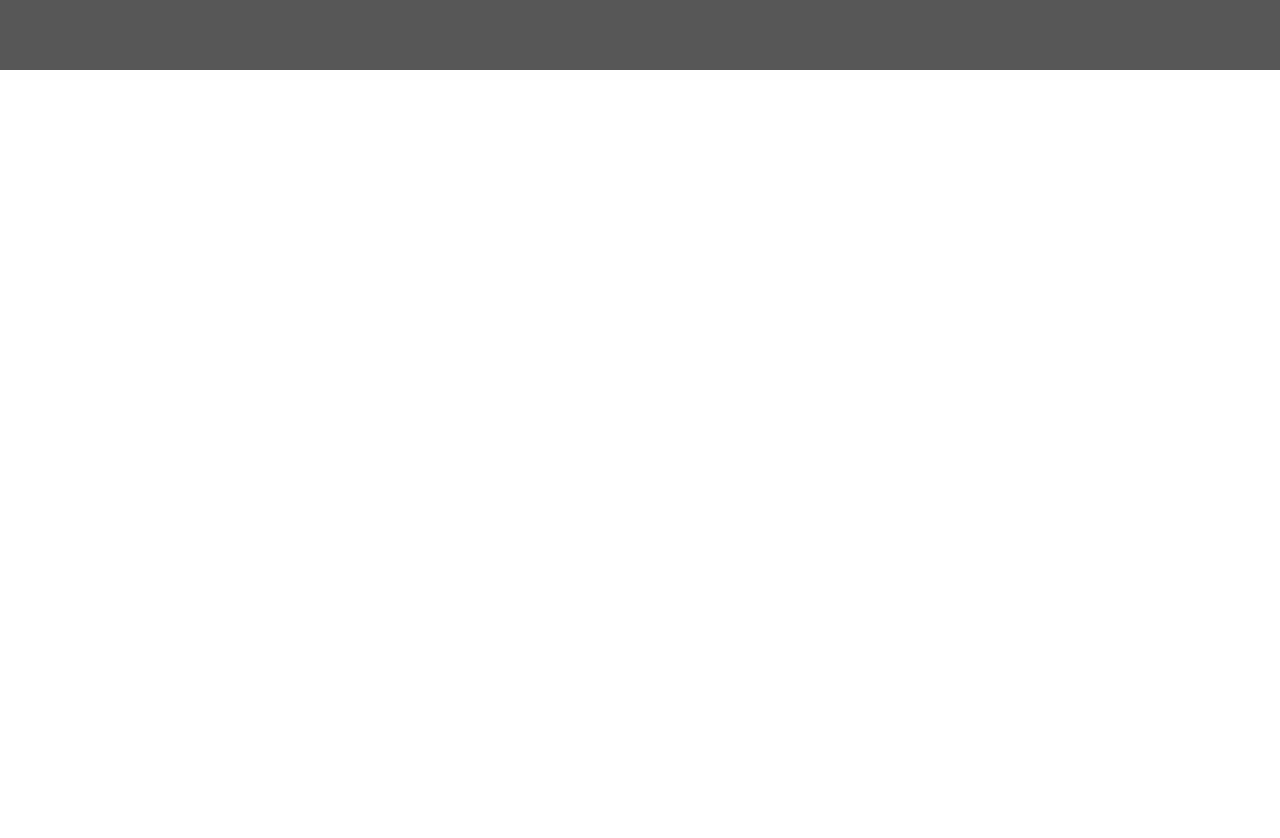
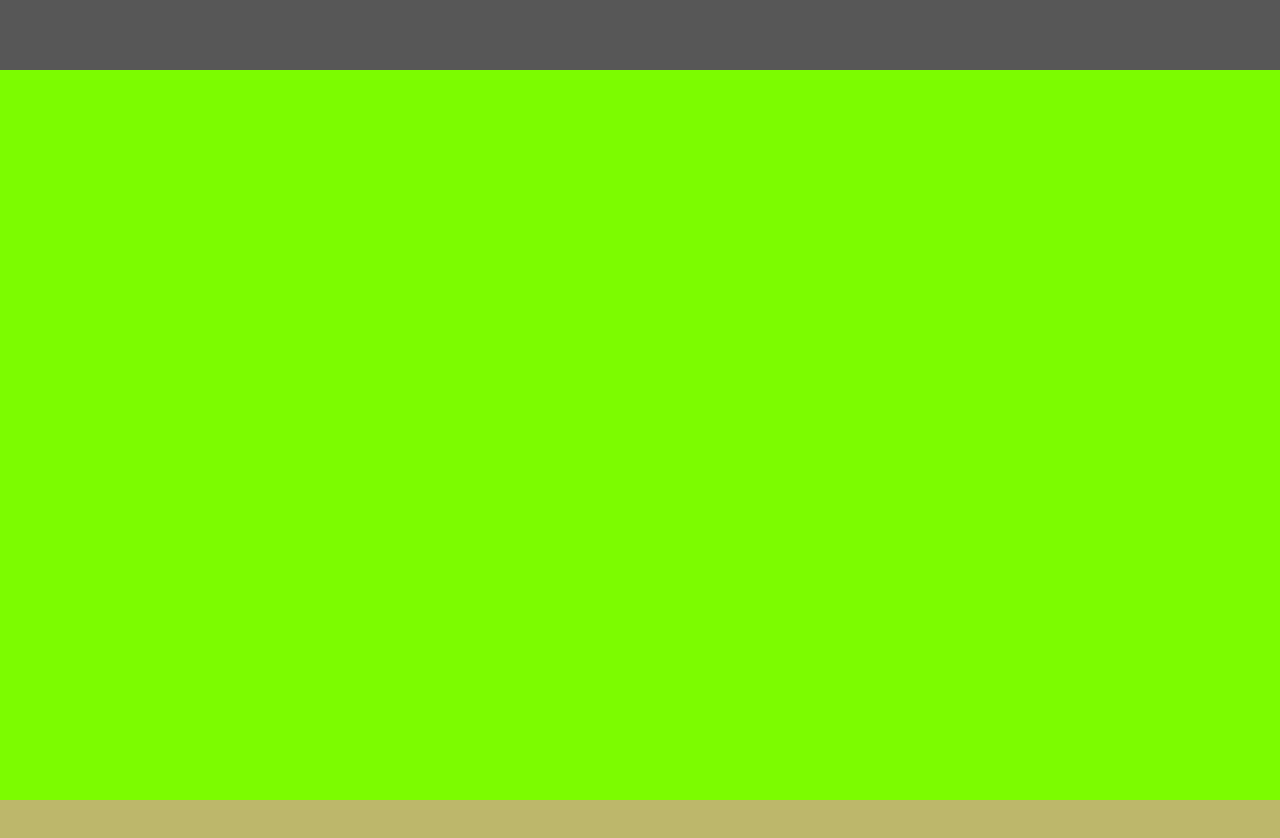
Before and after one commit to mattybwoy/Portfolio, a React (Create React App) app: page / in a window 1280 px wide. Shown: the top 838 px of the page. Before the commit the page ends 800 px from the top, so only its background shows below. Built offline with nearby package versions, Linux system fonts and the light colour scheme; the HTML template or start-up script is replaced by a standard one.

Commit message:
Components sections now divided equally with navbar locked in position

```diff
--- a/src/App.css
+++ /dev/null
@@ -1,9 +0,0 @@
-@font-face {
-  font-family: retro-gaming;
-  src: url(../public/Retro\ Gaming.ttf)
-}
-
-.App {
-    font-family: retro-gaming;
-    color: aqua;
-}
--- a/src/App.jsx
+++ b/src/App.jsx
@@ -1,4 +1,4 @@
-import './App.css';
+import './App.scss';
 import Topbar from './components/topbar/Topbar';
 import Intro from './components/intro/Intro';
 import About from './components/about/About';
@@ -9,10 +9,12 @@
   return (
     <div className="App">
       <Topbar/>
-      <Intro/>
-      <About/>
-      <Portfolio/>
-      <Contact/>
+      <div className='sections'>
+        <Intro/>
+        <About/>
+        <Portfolio/>
+        <Contact/>
+      </div>
     </div>
   );
 }
--- /dev/null
+++ b/src/App.scss
@@ -0,0 +1,24 @@
+@font-face {
+  font-family: retro-gaming;
+   src: url(../public/Retro-Gaming.ttf)
+  //src: local('retro-gaming'), url(../public/Retro\ Gaming.ttf) format(truetype)
+}
+
+.App {
+    font-family: retro-gaming;
+    color: aqua;
+    height: 100vh;
+
+    .sections{
+      width: 100%;
+      height: calc(100vh - 70px);
+      background-color: lightpink;
+      position: relative;
+      top: 70px;
+
+      > *{
+        width: 100vw;
+        height: calc(100vh - 70px);
+      }
+    }
+}
--- a/src/components/topbar/topbar.scss
+++ b/src/components/topbar/topbar.scss
@@ -2,4 +2,7 @@
   width: 100%;
   height: 70px;
   background-color: rgba(26, 26, 26, 0.729);
+  position: fixed;
+  top: 0;
+  z-index: 2;
 }
```
Also changed, not shown: public/Retro-Gaming.ttf (renamed from public/Retro Gaming.ttf).
